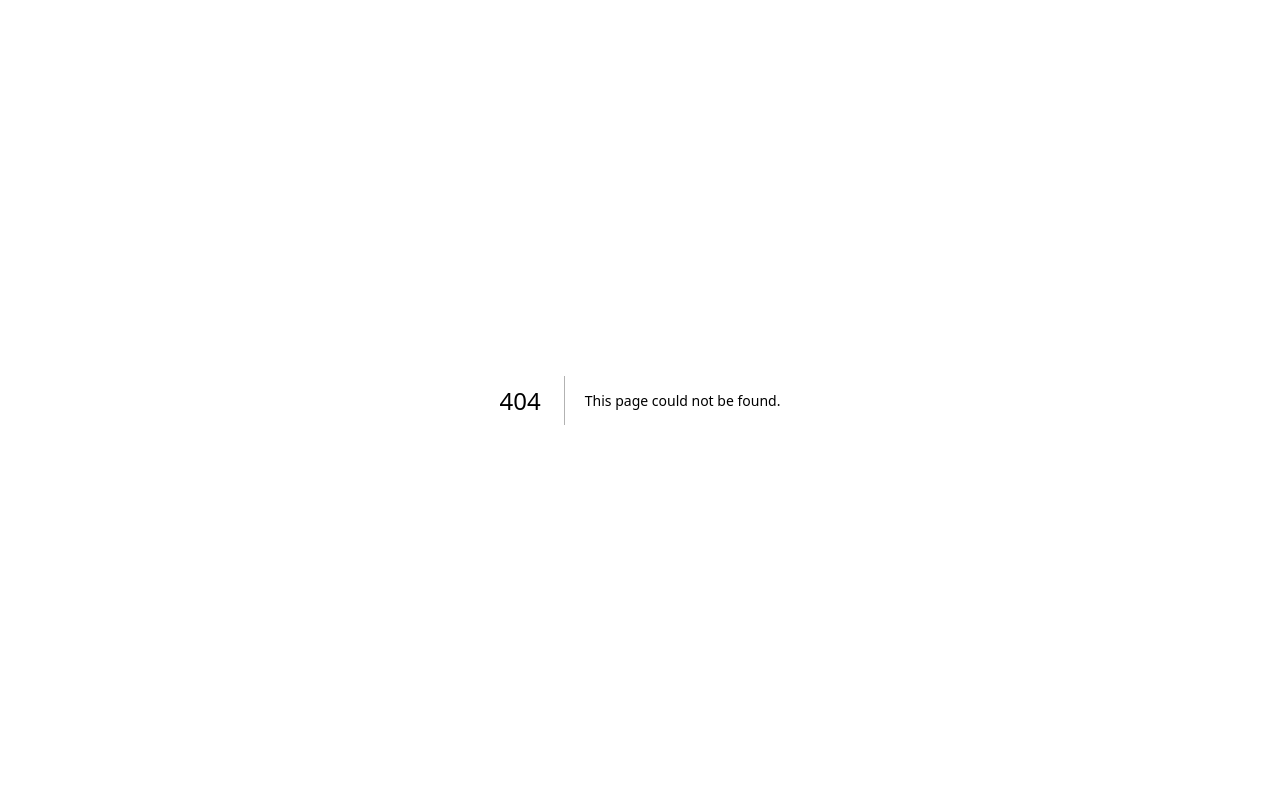
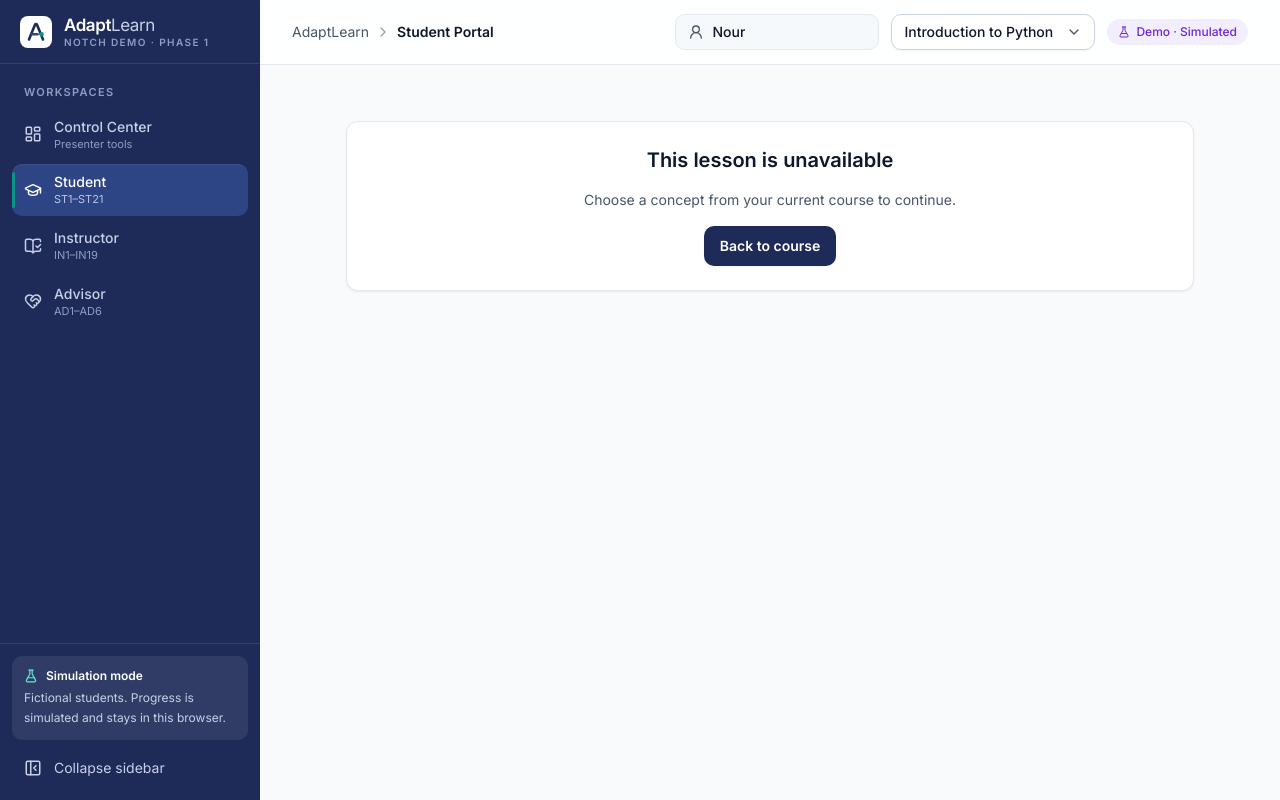
Before and after one commit to Lioomr/adaptive-learning-platform, a Next.js app in the folder Notch Demo/frontend/: page /student/st8/1 in a window 1280 px wide. Before the commit this address had no page. Built offline with nearby package versions, Linux system fonts and the light colour scheme.

Commit message:
Add dynamic student concept learning route

```diff
--- /dev/null
+++ b/Notch Demo/frontend/app/student/st8/[conceptId]/page.tsx
@@ -0,0 +1,16 @@
+import type { Metadata } from "next";
+import { StudentLearningSession } from "@/features/student/student-learning-session";
+
+export const metadata: Metadata = {
+  title: "Learning Session | Notch",
+  description: "Learn a concept, follow an adaptive path, and check your understanding.",
+};
+
+export default async function StudentConceptPage({
+  params,
+}: {
+  params: Promise<{ conceptId: string }>;
+}) {
+  const { conceptId } = await params;
+  return <StudentLearningSession conceptId={conceptId} />;
+}
```
